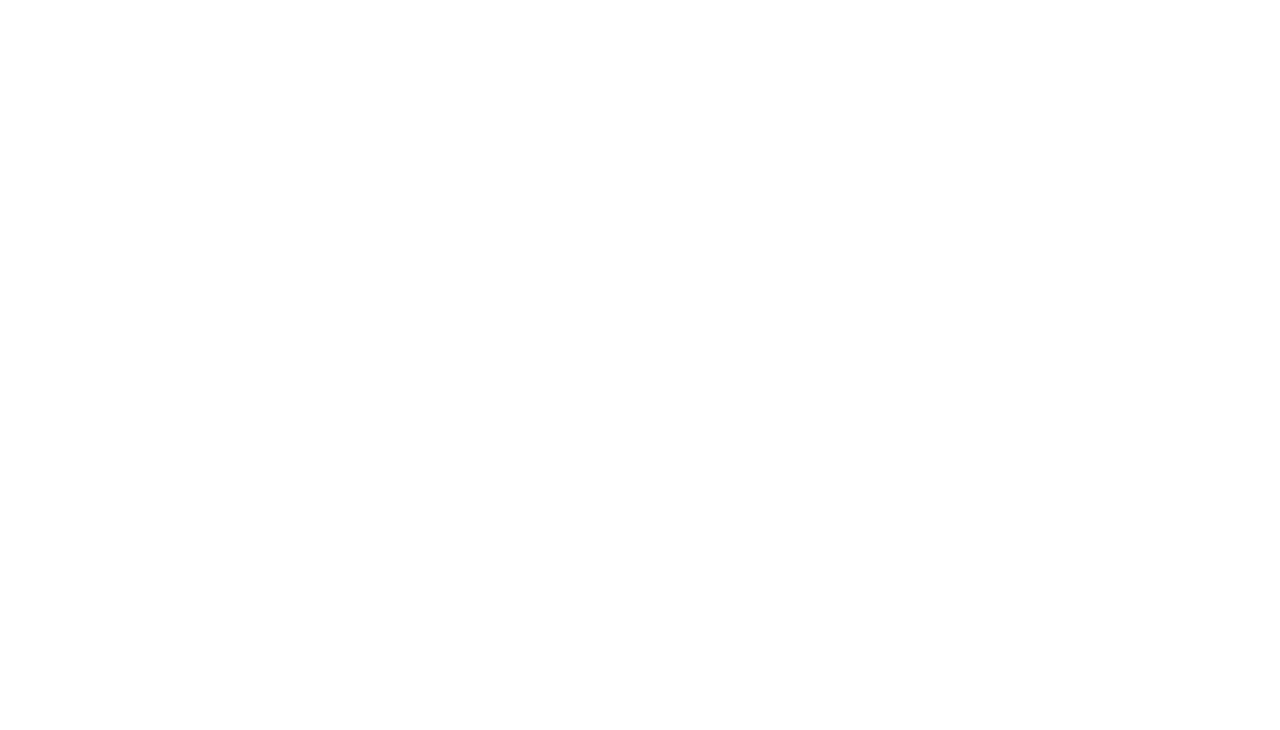
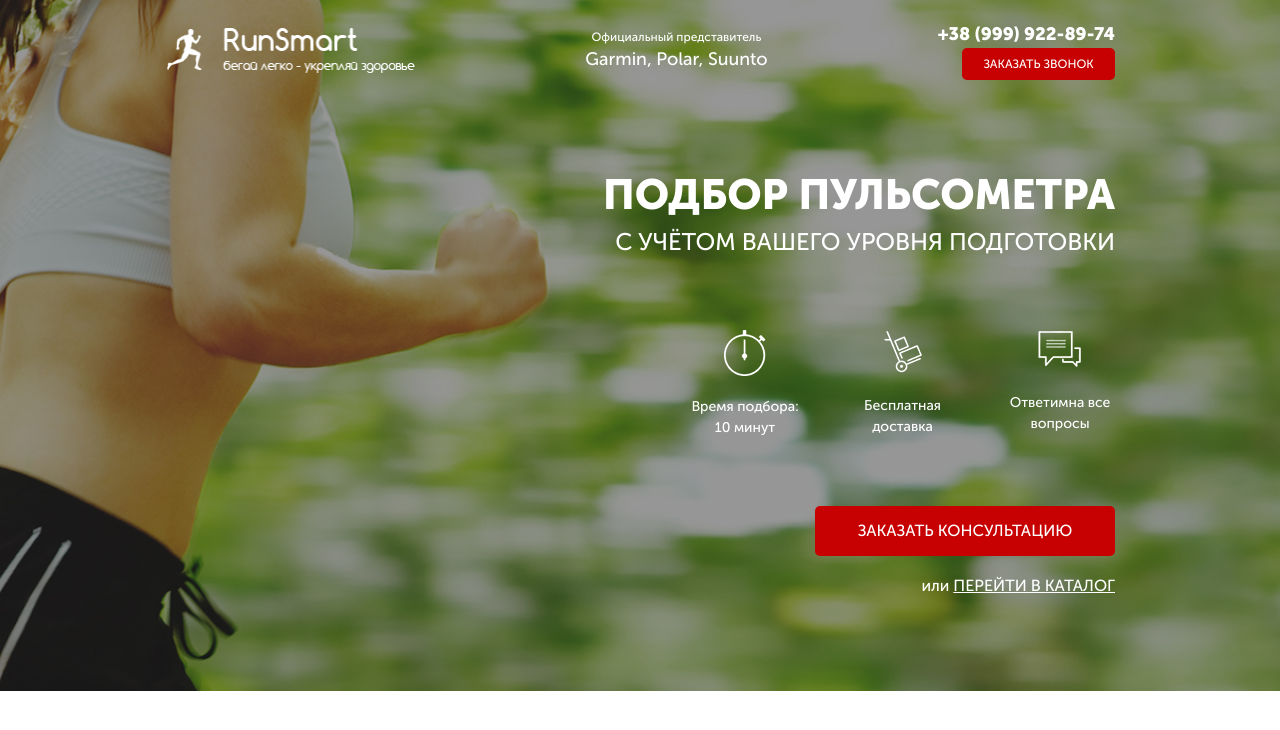
Before and after one commit to ArsentiiTatarenko/Pulse_BEM, a website: page src/index.html in a window 1280 px wide. Drawn offline with Linux system fonts and the light colour scheme.

Commit message:
add main screen

```diff
--- a/src/index.html
+++ b/src/index.html
@@ -9,6 +9,49 @@
     <title>Pulse</title>
 </head>
 <body>
+    <div class="promo">
+        <div class="container">
+            <header class="header">
+                <a href="#" class="header__logo">
+                    <img src="./icons/logo/running-man-2-64.png" alt="logo">
+                </a>
+                <div class="header__official">
+                    Официальный представитель
+                    <span>
+                         Garmin, Polar, Suunto
+                    </span>
+                </div>
+                <div class="header__contacts">
+                    <a href="tel:+389999228974" class="header__phone">+38 (999) 922-89-74</a>
+                    <button class="button">заказать звонок</button>
+                </div>
+            </header>
 
+            <div class="promo__wrapper">
+                <h1 class="promo__header">Подбор пульсометра</h1>
+                <h2 class="promo__subheader">с учётом Вашего уровня подготовки</h2>
+
+                <div class="promo__icons">
+                    <div class="promo__icon">
+                        <img src="./icons/019_timer_time_stopwatch_2-64.png" alt="timer">
+                        Время подбора: 10 минут
+                    </div>
+                    <div class="promo__icon">
+                        <img src="./icons/app-08-hand-cart-64.png" alt="handcart">
+                        Бесплатная доставка
+                    </div>
+                    <div class="promo__icon">
+                        <img src="./icons/messages-64.png" alt="messeges">
+                        Ответимна все вопросы
+                    </div>
+                </div>
+                <button class="button button_main">заказать кОНСУЛЬТАЦИЮ</button>
+                <div class="promo__link">
+                    или
+                    <a href="#">ПЕРЕЙТИ В КАТАЛОГ</a>
+                </div>
+            </div>
+        </div>
+    </div>
 </body>
 </html>
--- a/src/sass/base/_mixins.scss
+++ b/src/sass/base/_mixins.scss
@@ -0,0 +1,10 @@
+@mixin white-text-upper-case {
+    color: #fff;
+    text-transform: uppercase;
+}
+
+@mixin dflex-alignitems-end-direction-column {
+    display: flex;
+    flex-direction: column;
+    align-items: flex-end;
+}
--- a/src/sass/base/_variables.scss
+++ b/src/sass/base/_variables.scss
@@ -1 +1,2 @@
 $main-color: #c70101;
+$text-main-color: #fff;
--- /dev/null
+++ b/src/sass/blocks/_buttons.scss
@@ -0,0 +1,16 @@
+.button {
+    width: 153px;
+    height: 32px;
+    border-radius: 5px;
+    background-color: $main-color;
+    font-size: 12px;
+    font-weight: 500;
+    border: none;
+    @include white-text-upper-case;
+    &_main {
+        width: 300px;
+        height: 50px;
+        font-size: 16px;
+        margin-top: 68px;
+    }
+}
--- /dev/null
+++ b/src/sass/blocks/_header.scss
@@ -0,0 +1,34 @@
+.header {
+    display: flex;
+    justify-content: space-between;
+    align-items: center;
+    &__logo {
+        width: 250px;
+        img{
+            width: 100%;
+        }
+    }
+    &__official {
+        font-size: 12px;
+        font-weight: 500;
+        text-align: center;
+        color: $text-main-color;
+        span {
+            display: block;
+            font-size: 18px;
+        }
+    }
+    &__phone {
+        display: block;
+        font-size: 18px;
+        font-weight: 700;
+        color: $text-main-color;
+        text-decoration: none;
+        &:hover {
+            color: $text-main-color;
+        }
+    }
+    &__contacts {
+        @include dflex-alignitems-end-direction-column;
+    }
+}
--- /dev/null
+++ b/src/sass/blocks/_promo.scss
@@ -0,0 +1,54 @@
+.promo{
+    min-height: 650px;
+    padding: 21px 0 93px 0;
+    background: url(../../img/bg/bg.png) center (center/cover) no-repeat;
+
+    &__wrapper {
+        @include dflex-alignitems-end-direction-column;
+        margin-top: 90px;
+    }
+
+    &__header {
+        @include white-text-upper-case;
+        font-size: 42px;
+        font-weight: 700;
+    }
+
+    &__subheader {
+        @include white-text-upper-case;
+        font-size: 24px;
+        font-weight: 500;
+    }
+
+    &__icons {
+        margin-top: 65px;
+        width: 425px;
+        display: flex;
+        justify-content: space-between;
+    }
+
+    &__icon {
+        width: 110px;
+        text-align: center;
+        color: $text-main-color;
+        font-size: 14px;
+        font-weight: 500;
+
+        img {
+            display: block;
+            margin: 0 auto;
+            margin-bottom: 20px;
+        }
+    }
+
+    &__link {
+        color: $text-main-color;
+        font-size: 16px;
+        font-weight: 500;
+        margin-top: 18px;
+
+        a {
+            @include white-text-upper-case;
+        }
+    }
+}
--- a/src/sass/style.scss
+++ b/src/sass/style.scss
@@ -1,5 +1,15 @@
 @import 'base/variables';
+@import 'base/mixins';
 
 * {
     font-family: 'Museo', sans-serif;
 }
+
+.container {
+    max-width: 950px;
+    margin: 0 auto;
+}
+
+@import 'blocks/promo';
+@import 'blocks/header';
+@import 'blocks/buttons';
```
Also changed, not shown: src/css/style.min.css, src/img/Slide2.png (added), src/img/Slide3.png (added).
